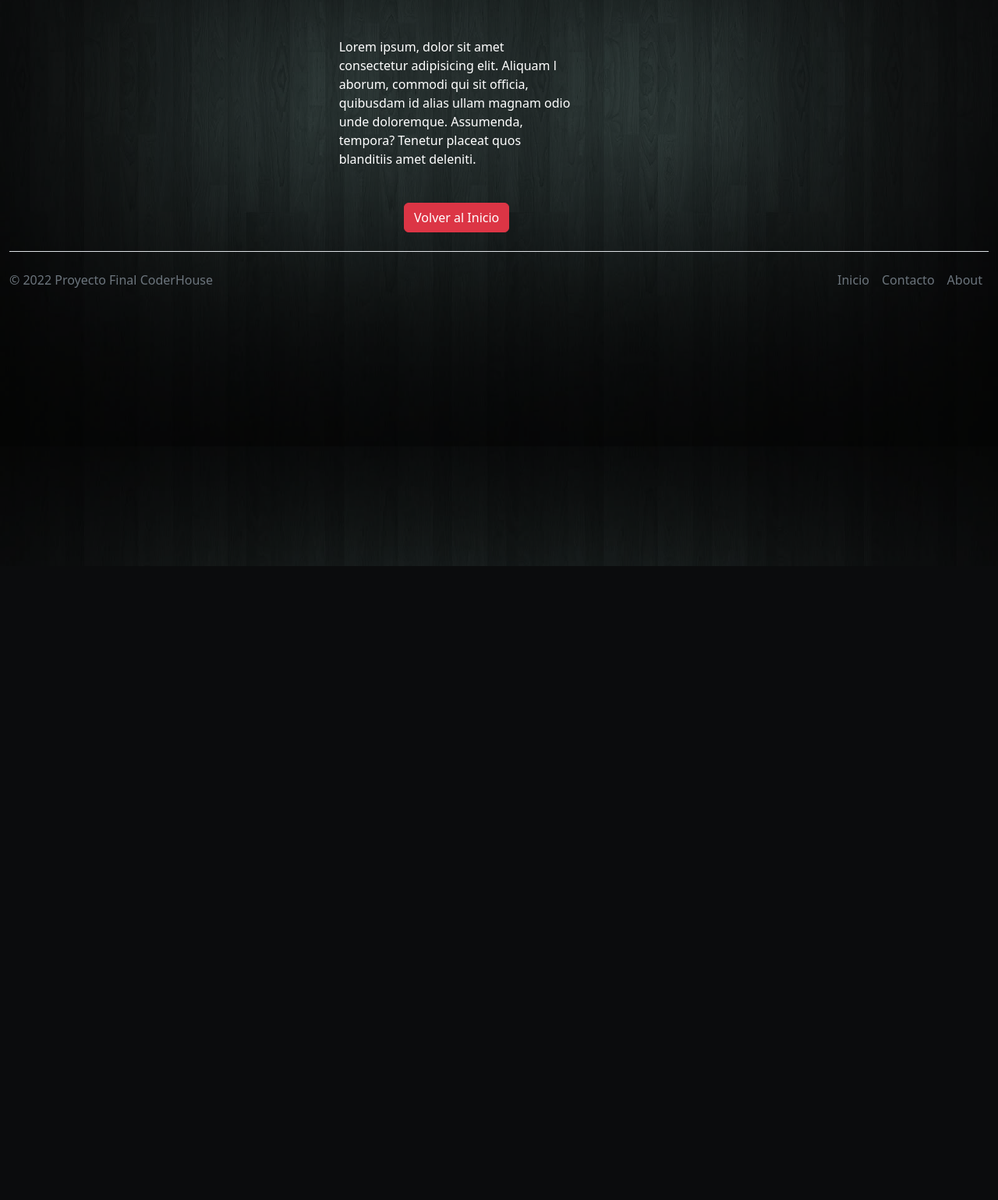
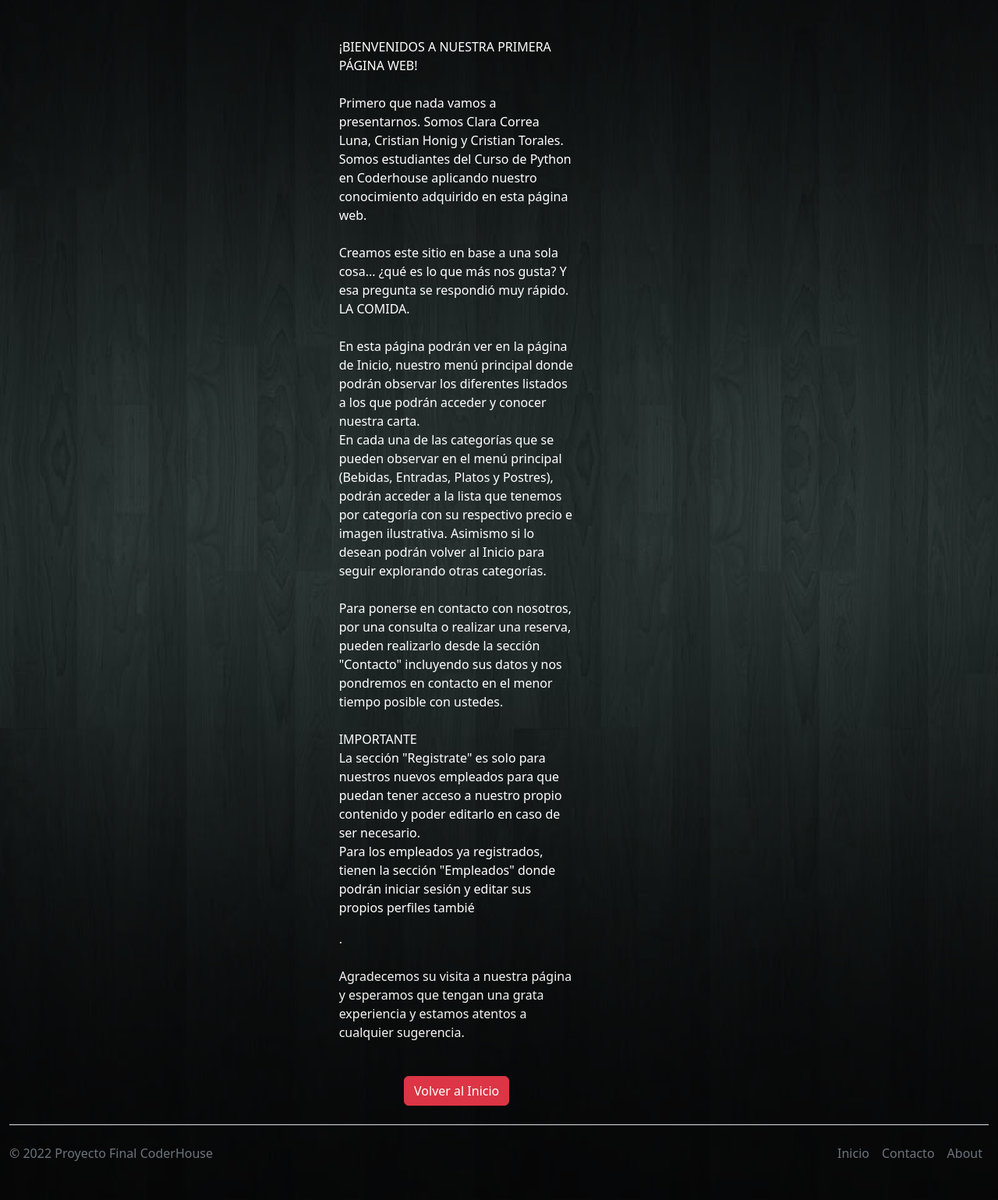
Before and after one commit to claracorreal/Proyecto-Final, a Django app: page /about in a window 1280 px wide. Shown: the part 74-1613 px from the top of the page at 78% size. Before the commit the page ends 800 px from the top, so only its background shows below. Run offline with Django 4.2, Linux system fonts and the light colour scheme.

Commit message:
about modificado

```diff
--- a/app_menu/templates/app_menu/about.html
+++ b/app_menu/templates/app_menu/about.html
@@ -34,9 +34,36 @@ Gracias por visitar nuestra web
 
 
 
-<p>Lorem ipsum, dolor sit amet consectetur adipisicing elit. Aliquam l
-    aborum, commodi qui sit officia, quibusdam id alias ullam magnam odio unde
-    doloremque. Assumenda, tempora? Tenetur placeat quos blanditiis amet deleniti.</p><br>
+<p>¡BIENVENIDOS A NUESTRA PRIMERA PÁGINA WEB!
+    <br>
+    <br>
+    Primero que nada vamos a presentarnos. Somos Clara Correa Luna, Cristian Honig y Cristian Torales.
+    Somos estudiantes del Curso de Python en Coderhouse aplicando nuestro conocimiento adquirido en
+    esta página web.
+    <br>
+    <br> Creamos este sitio en base a una sola cosa... ¿qué es lo que más nos gusta? Y esa pregunta
+    se respondió muy rápido. LA COMIDA.
+    <br>
+    <br>En esta página podrán ver en la página de Inicio, nuestro menú principal donde podrán observar los diferentes listados a los que
+    podrán acceder y conocer nuestra carta.
+    <br>En cada una de las categorías que se pueden observar en el menú principal (Bebidas, Entradas, Platos y Postres),
+    podrán acceder a la lista que tenemos por categoría con su respectivo precio e imagen ilustrativa.
+    Asimismo si lo desean podrán volver al Inicio para seguir explorando otras categorías.
+    <br>
+    <br>
+    Para ponerse en contacto con nosotros, por una consulta o realizar una reserva, pueden realizarlo
+    desde la sección "Contacto" incluyendo sus datos y nos pondremos en contacto en el menor tiempo posible con ustedes.
+    <br>
+    <br>
+    IMPORTANTE
+    <br>
+    La sección "Registrate" es solo para nuestros nuevos empleados para que puedan tener acceso a nuestro propio contenido y poder editarlo en caso de ser necesario.
+    <br>
+    Para los empleados ya registrados, tienen la sección "Empleados" donde podrán iniciar sesión y editar sus propios perfiles tambié<nav></nav>.
+    <br>
+    <br>
+    Agradecemos su visita a nuestra página y esperamos que tengan una grata experiencia y estamos atentos a cualquier sugerencia.
+</p><br>
 
 
 <div class="boton">
```
